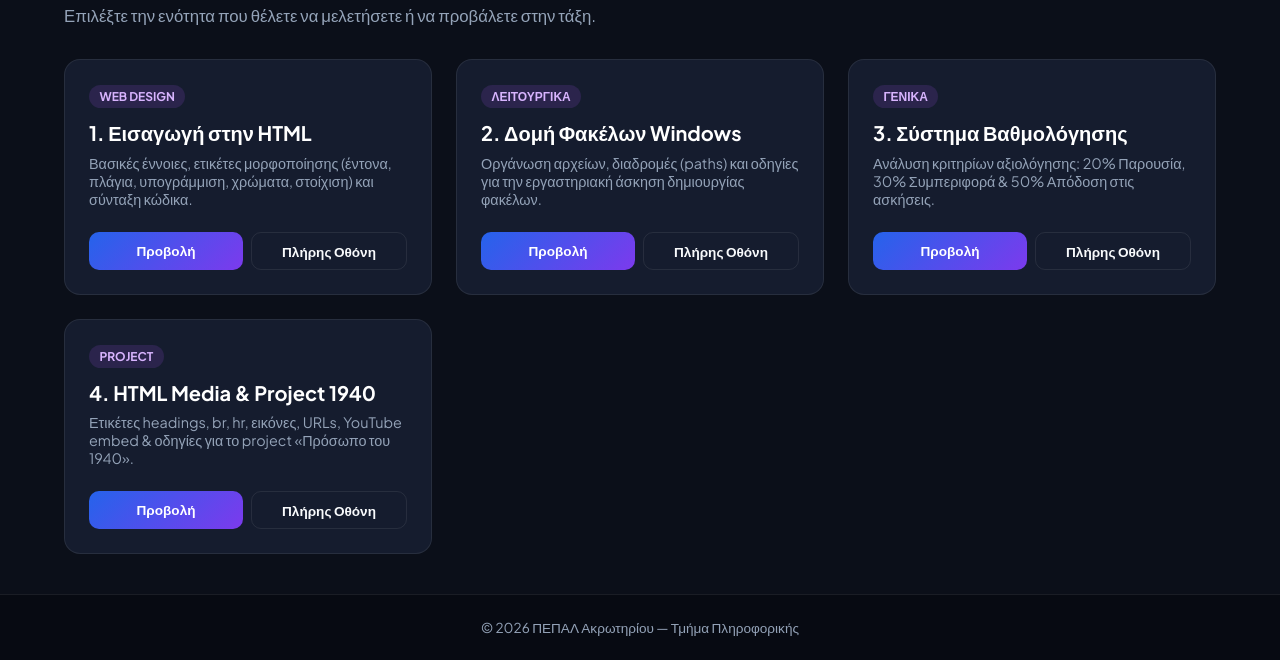
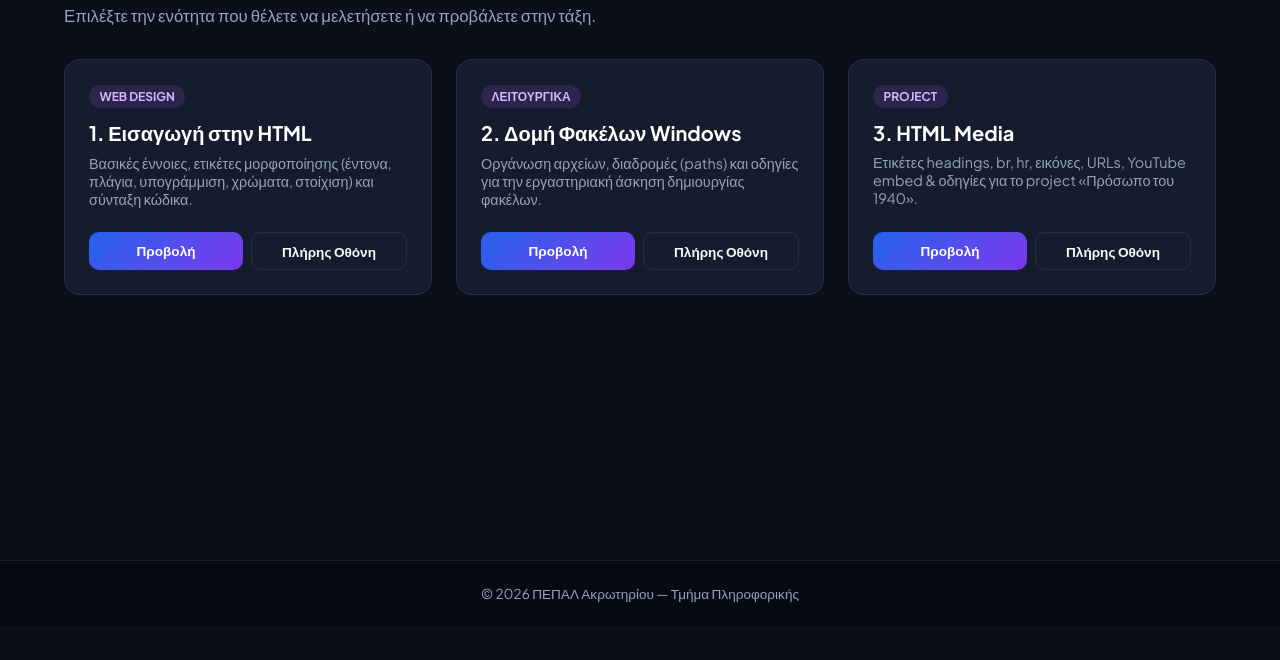
Before and after one commit to pepalakrotiriou/courses, a plain HTML site: page index.html in a window 1280 px wide. Shown: the part 174-834 px from the top of the page. After the commit the page ends 800 px from the top, so only its background shows below. Drawn offline with Linux system fonts and the light colour scheme.

Commit message:
Update buttons and section titles in index.html

```diff
--- a/index.html
+++ b/index.html
@@ -90,33 +90,20 @@
                     <p class="card-text">Οργάνωση αρχείων, διαδρομές (paths) και οδηγίες για την εργαστηριακή άσκηση δημιουργίας φακέλων.</p>
                 </div>
                 <div class="card-actions">
-                    <button class="btn btn-primary" onclick="openModal('windows_folders_pepal.html', '2. Δομή Φακέλων Windows')">Προβολή</button>
+                    <button class="btn btn-primary" onclick="openModal('folders.html', '2. Δομή Φακέλων Windows')">Προβολή</button>
                     <a href="windows_folders_pepal.html" target="_blank" class="btn btn-outline">Πλήρης Οθόνη</a>
                 </div>
             </div>
 
-            <!-- 3. Βαθμολόγηση -->
-            <div class="card">
-                <div>
-                    <span class="badge">Γενικά</span>
-                    <h3 class="card-title">3. Σύστημα Βαθμολόγησης</h3>
-                    <p class="card-text">Ανάλυση κριτηρίων αξιολόγησης: 20% Παρουσία, 30% Συμπεριφορά & 50% Απόδοση στις ασκήσεις.</p>
-                </div>
-                <div class="card-actions">
-                    <button class="btn btn-primary" onclick="openModal('new_grading_system.html', '3. Σύστημα Βαθμολόγησης')">Προβολή</button>
-                    <a href="new_grading_system.html" target="_blank" class="btn btn-outline">Πλήρης Οθόνη</a>
-                </div>
-            </div>
-
-            <!-- 4. HTML Media & Project 1940 -->
+            <!-- 3. HTML Media & Project 1940 -->
             <div class="card">
                 <div>
                     <span class="badge">Project</span>
-                    <h3 class="card-title">4. HTML Media & Project 1940</h3>
+                    <h3 class="card-title">3. HTML Media</h3>
                     <p class="card-text">Ετικέτες headings, br, hr, εικόνες, URLs, YouTube embed & οδηγίες για το project «Πρόσωπο του 1940».</p>
                 </div>
                 <div class="card-actions">
-                    <button class="btn btn-primary" onclick="openModal('html_basics_and_project_1940.html', '4. HTML Media & Project 1940')">Προβολή</button>
+                    <button class="btn btn-primary" onclick="openModal('1940.html', '4. HTML Media & Project 1940')">Προβολή</button>
                     <a href="html_basics_and_project_1940.html" target="_blank" class="btn btn-outline">Πλήρης Οθόνη</a>
                 </div>
             </div>
```
